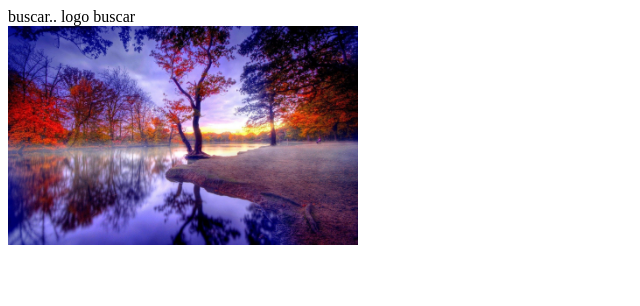
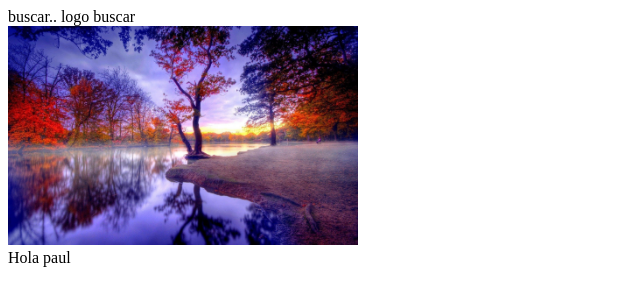
Before and after one commit to paulneo/desafio1Platzi, a plain HTML site: page index.html in a window 1280 px wide. Shown: the full height of the page, 0-640 px from the left. Drawn offline with Linux system fonts and the light colour scheme.

Commit message:
creaqndo footer

```diff
--- a/index.html
+++ b/index.html
@@ -12,6 +12,9 @@
             logo buscar
         </header>
         <img src="img/fondo.jpg" width="350" >
+        <footer>
+        Hola paul
+        </footer>
     </div>
 
 
```
